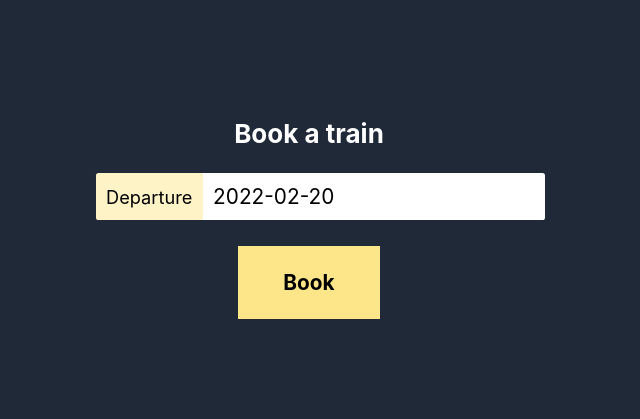
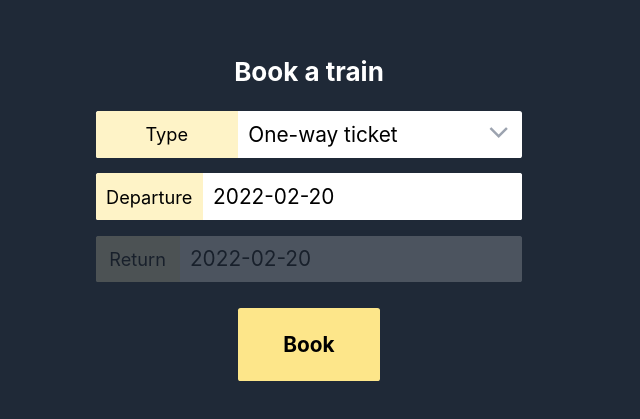
Before and after one commit to Neylion/booking-form, a React (Vite) app: page / in a window 1280 px wide. Shown: the part 193-612 px from the top of the page, without its empty margins (331-971 px from the left). Built offline with nearby package versions, Linux system fonts and the light colour scheme.

Commit message:
Add support for two-way bookings as well

```diff
--- a/src/App.tsx
+++ b/src/App.tsx
@@ -1,10 +1,16 @@
 import { useForm, UseFormRegisterReturn } from 'react-hook-form';
-import { useState } from 'react';
+import { useEffect, useRef, useState } from 'react';
+import useClickOutside from './hooks/useClickOutside';
 
 const ERROR_MESSAGES = {
   INVALID_DATE: 'Must be a valid date in the format yyyy-mm-dd',
   DATE_IN_PAST: 'Date can not be in the past',
   RETURN_BEFORE_DEPARTURE: 'Return date may not be prior to departure date',
+};
+
+const TICKET_TYPES = {
+  ONE_WAY: 'One-way ticket',
+  TWO_WAY: 'Two-way ticket',
 };
 
 function App() {
@@ -28,8 +34,17 @@ const validDateFormat = (inputValue: string) => {
 };
 
 const Form = () => {
-  const { register, handleSubmit, formState: { errors } } = useForm({ mode: 'onBlur', reValidateMode: 'onBlur' });
+  const { register, handleSubmit, trigger, getValues, setValue, formState: { errors } } = useForm({ mode: 'onBlur', reValidateMode: 'onBlur' });
   const onSubmit = (data: any) => console.log(data);
+
+  console.log('### fredrik: ----------');
+
+  const ticketType = getValues('ticketType');
+  const departureDate = getValues('departureDate');
+
+  useEffect(() => {
+    trigger('returnDate');
+  }, [ticketType, departureDate, trigger]);
 
   const hasErrors = Object.keys(errors).length > 0;
 
@@ -38,6 +53,19 @@ const Form = () => {
       className="flex flex-col gap-3 min-w-[300px] w-4/12 justify-center items-center"
       onSubmit={handleSubmit(onSubmit)}
     >
+      <TypeInput
+        label="Type"
+        fieldConfig={register('ticketType', {
+          required: true,
+          validate: (inputValue) => {
+            if (!Object.values(TICKET_TYPES).includes(inputValue)) return `Must be one of: ${Object.values(TICKET_TYPES).join(', ')}`;
+            return true;
+          },
+        })}
+        value={ticketType || TICKET_TYPES.ONE_WAY}
+        setValue={(value) => setValue('ticketType', value, { shouldValidate: true })}
+        errors={errors}
+      />
       <DateInput
         label="Departure"
         fieldConfig={register('departureDate', {
@@ -47,14 +75,31 @@ const Form = () => {
             const date = new Date(inputValue);
             const todaysDate = new Date(new Date().setHours(0, 0, 0, 0));
             if (date < todaysDate) return ERROR_MESSAGES.DATE_IN_PAST;
+            trigger('returnDate'); // Re-evaluate the return date since its validation depends on this field
             return true;
           },
         })}
         defaultVal={new Date()}
         errors={errors}
       />
+      <DateInput
+        label="Return"
+        fieldConfig={register('returnDate', {
+          validate: (inputValue) => {
+            const requireReturnDate = ticketType === TICKET_TYPES.TWO_WAY;
+            if (!requireReturnDate) return true;
+            if (!validDateFormat(inputValue)) return ERROR_MESSAGES.INVALID_DATE;
+            const date = new Date(inputValue);
+            if (departureDate && date < new Date(departureDate)) return ERROR_MESSAGES.RETURN_BEFORE_DEPARTURE;
+            return true;
+          },
+          disabled: getValues('ticketType') === TICKET_TYPES.ONE_WAY,
+        })}
+        defaultVal={new Date()}
+        errors={errors}
+      />
       <button
-        className="bg-secondary-200 w-4/12 mt-2 p-4 font-bold disabled:bg-main-100 disabled:text-main-400 disabled:cursor-not-allowed"
+        className="bg-secondary-200 w-4/12 mt-2 p-4 font-bold rounded-sm disabled:bg-main-100 disabled:text-main-400 disabled:cursor-not-allowed"
         type="submit"
         disabled={hasErrors}
       >
@@ -64,25 +109,86 @@ const Form = () => {
   );
 };
 
+interface TypeInputProps {
+  label: string;
+  fieldConfig: UseFormRegisterReturn;
+  disabled?: boolean;
+  value: string;
+  setValue: (value: string) => void;
+  errors?: any;
+}
+const TypeInput = ({ label, fieldConfig, disabled, value, setValue, errors }: TypeInputProps) => {
+  const [showDropdown, setShowDropdown] = useState(false);
+  const error = errors?.[fieldConfig.name]?.message || (!value && 'Required');
+
+  const ref = useRef(null);
+  useClickOutside(ref, () => setShowDropdown(false));
+
+  const handleTypeClick = (type: string) => {
+    setShowDropdown(false);
+    setValue(type);
+  };
+
+  return (
+    <InputLayout label={label} error={error}>
+      <div
+        ref={ref}
+        className="basis-2/3"
+      >
+        <div
+          className="inline-flex align-top w-full h-full cursor-pointer select-none"
+          onClick={() => setShowDropdown((prev) => !prev)}
+        >
+          <input
+            className="inline-flex align-top w-10/12 h-full px-2 cursor-pointer text-left focus:outline-1 select-none"
+            type="button"
+            {...fieldConfig}
+            disabled={disabled}
+            value={value}
+            readOnly
+          />
+          <div className="relative inline-flex w-2/12 h-full justify-center">
+            <div
+              className={`absolute h-[17%] text-center text-main-400 text-2xl align-middle leading-[0] top-[35%] ${showDropdown && 'rotate-180 top-[55%]'} transition-all duration-300`}
+            >
+              &#8964;
+            </div>
+          </div>
+        </div>
+        {showDropdown && (
+          <div className="absolute flex flex-col w-full left-0 z-10 bg-white rounded-sm mt-[0.1rem] shadow-lg">
+            {Object.values(TICKET_TYPES).map((type, index) => (
+              <button
+                key={`${index}-${type}`}
+                className={`w-11/12 m-auto hover:bg-secondary-50 p-1 ${index && 'border-t-2'}`}
+                onClick={() => handleTypeClick(type)}
+              >
+                {type}
+              </button>
+            ))}
+          </div>
+        )}
+      </div>
+    </InputLayout>
+  );
+};
+
 interface DateInputProps {
   label: string;
   fieldConfig: UseFormRegisterReturn;
-  disabled?: boolean;
   defaultVal: Date;
   errors?: any;
 }
-const DateInput = ({ label, fieldConfig, disabled, defaultVal, errors }: DateInputProps) => {
+const DateInput = ({ label, fieldConfig, defaultVal, errors }: DateInputProps) => {
   const [inputValue, setInputValue] = useState(defaultVal.toLocaleDateString('sv-SE'));
 
   const error = errors?.[fieldConfig.name]?.message || (!inputValue && 'Required');
-
   return (
-    <InputLayout label={label} error={error}>
+    <InputLayout label={label} error={error} disabled={fieldConfig.disabled}>
       <input
-        className="basis-2/3 h-full rounded-r-sm px-2 disabled:bg-red-500 transition-all"
+        className="basis-2/3 h-full rounded-r-sm px-2 bg-inherit disabled:cursor-not-allowed"
         type="text"
         {...fieldConfig}
-        disabled={disabled}
         value={inputValue}
         onChange={(e) => setInputValue(e.target.value)}
       />
@@ -94,13 +200,14 @@ interface InputLayoutProps {
   label: string;
   error?: any;
   children?: any;
+  disabled?: boolean;
 }
-const InputLayout = ({ label, children, error }: InputLayoutProps) => {
+const InputLayout = ({ label, children, error, disabled }: InputLayoutProps) => {
   return (
-    <div className="w-full flex flex-col">
+    <div className={`relative w-full flex flex-col ${disabled && 'opacity-20'}`}>
       {error && <p className={'flex-1 text-red-400 pb-1 text-sm'}>{error}</p>}
-      <div className="w-full flex">
-        <span className={`basis-1/3 ${error ? 'bg-red-200' : 'bg-secondary-100'} rounded-l-sm p-2 text-center text-sm`}>{label}</span>
+      <div className="w-full flex bg-white rounded-l-sm rounded-r-sm overflow-hidden">
+        <span className={`basis-1/3 ${error ? 'bg-red-200' : 'bg-secondary-100'} p-2 text-center text-sm`}>{label}</span>
         {children}
       </div>
     </div>
```
